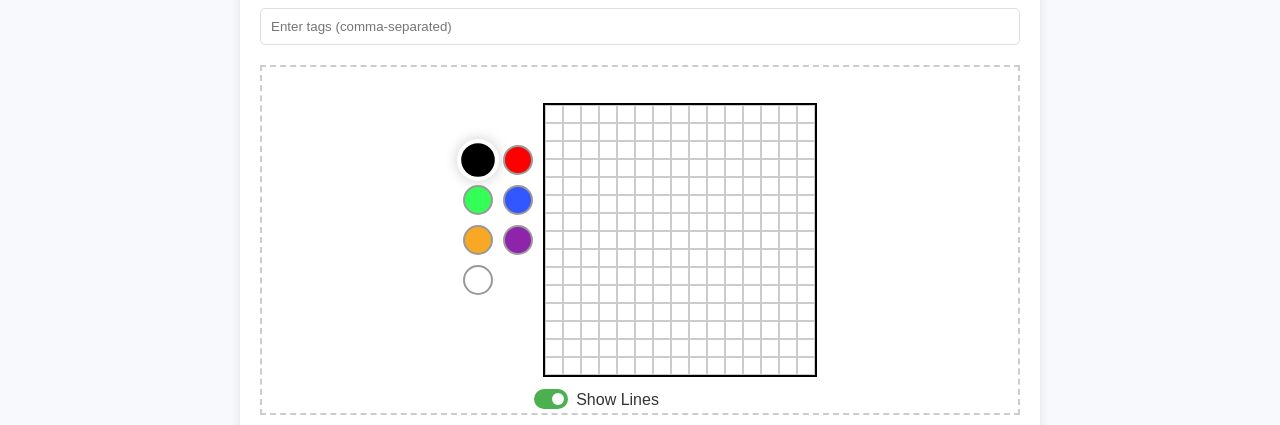
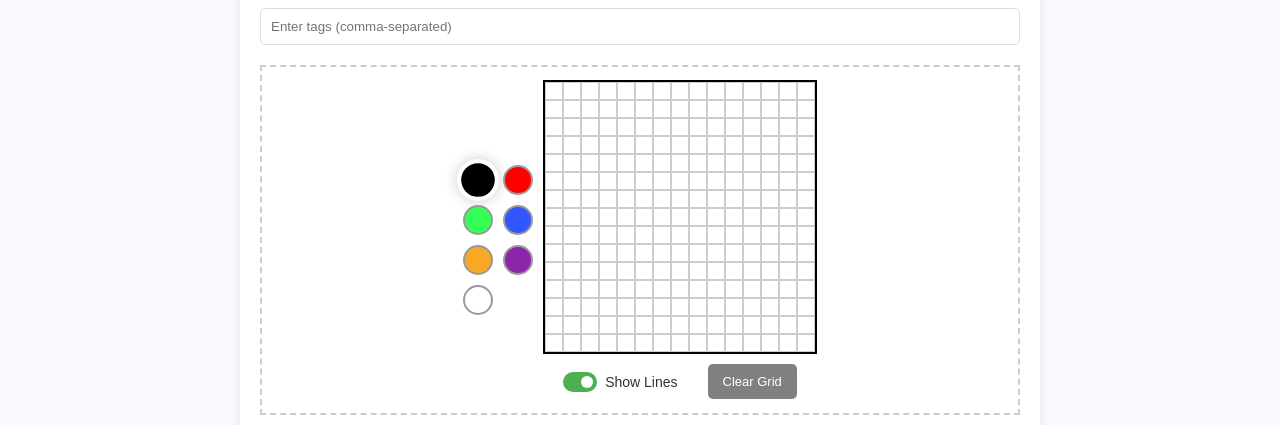
Before and after one commit to CorneliusPavlic/PixelPatch, a React (Create React App) app in the folder pixel-patch/: page /create-post in a window 1280 px wide. Shown: the part 527-952 px from the top of the page. Built offline with nearby package versions, Linux system fonts and the light colour scheme.

Commit message:
Add clear grid button

```diff
--- a/pixel-patch/src/components/PixelCreator/Drawing.js
+++ b/pixel-patch/src/components/PixelCreator/Drawing.js
@@ -118,18 +118,16 @@ const Drawing = forwardRef(({initialGrid = {}, rowSize=15, columnSize = 15}, ref
       }));
 
     return (
-        <div style={{display: "flex", flexDirection: "column", justifyContent: "center", alignItems: "center", gap: "0px", width: "100%"}}>
+        <div style={{ display: "flex", flexDirection: "row", justifyContent: "center", gap: "10px" }}>
             {/* Color palette */}
-
-            <div style={{ display:"flex", justifyContent: "center", alignItems: "center", gap: "10px" }} >
-                <div style=
-                    {{
+            <div style={{display: "flex", flexDirection: "column", justifyContent: "center", alignItems: "center",}}>
+                <div style={{
                     display: "grid",
                     gap: "10px",
                     gridTemplateColumns: "repeat(2, 30px)",
                     alignItems: "flex-start",
                 }} >
-                { colors.map((color) => (
+                    {colors.map((color) => (
                         <div
                             key={color}
                             onClick={() => setSelectedColor(color)}
@@ -142,29 +140,34 @@ const Drawing = forwardRef(({initialGrid = {}, rowSize=15, columnSize = 15}, ref
                                 border: selectedColor === color
                                     ? (color === "#000" ? "3px solid #fff" : "3px solid #000")
                                     : "2px solid #999", // Highlight selected
-                            boxShadow: selectedColor === color ? "0px 0px 10px rgba(0,0,0,0.2)": "none",
+                                boxShadow: selectedColor === color ? "0px 0px 10px rgba(0,0,0,0.2)" : "none",
                                 transform: selectedColor === color ? "scale(1.4)" : "scale(1)", // Scale
                                 transition: "transform 0.2s ease, box-shadow 0.2s ease", // Transition for scale and shadow
                             }}
                         />
                     ))}
                 </div>
+            </div>
+
+            {/* Grid & Show lines & Clear Grid */}
+            <div style={{ display: "flex", flexDirection: "column", justifyContent: "center", alignItems: "center",}}>
+
                 {/* Grid */}
-            <div style={{ display: "flex", justifyContent: "center", alignItems: "center", marginTop: "40px"}}>
+                <div style={{ display: "flex", justifyContent: "center", alignItems: "center" }}>
                     <div style={{
                         display: 'grid',
-                        gridTemplateColumns: `repeat(${columnSize}, ${cellSize}px)` ,
+                        gridTemplateColumns: `repeat(${columnSize}, ${cellSize}px)`,
                         border: "2px solid #000",
                     }}>
                         {generateGrid()}
                     </div>
                 </div>
-            </div>
-
+                {/* Controls below Grid */}
+                <div style={{ display: "flex", flexDirection: "row", alignItems: "center", gap: "30px", marginTop: "10px"}}>
                     {/* Toggle button for grid lines */}
-            <div style={{ marginTop: "10px", width: "28%", textAlign: "left"}} >
+                    <div style={{ display: "flex", justifyContent: "center", gap: "10px" }}>
                         <label className="switch">
-                    <span>Show Lines</span>
+                            <span style={{fontSize: "14px"}}>Show Lines</span>
                             <input
                                 type="checkbox"
                                 checked={showGridLines}
@@ -173,6 +176,24 @@ const Drawing = forwardRef(({initialGrid = {}, rowSize=15, columnSize = 15}, ref
                             <span className="slider" />
                         </label>
                     </div>
+                    {/* Clear button */}
+                    <button
+                        onClick={clearGridData}
+                        style={{
+                            fontSize: "13px",
+                            backgroundColor: "#808080",
+                            transition: "background-color 0.3 ease",
+                        }}
+                        onMouseOver={(e) => e.target.style.backgroundColor = "#d32f2f"}
+                        onMouseOut={(e) => e.target.style.backgroundColor = "#808080"}
+                    >
+                        Clear Grid
+                    </button>
+                </div>
+
+
+
+            </div>
         </div>
     );
 });
```
Lines whose indentation alone changed are shown as unchanged.
